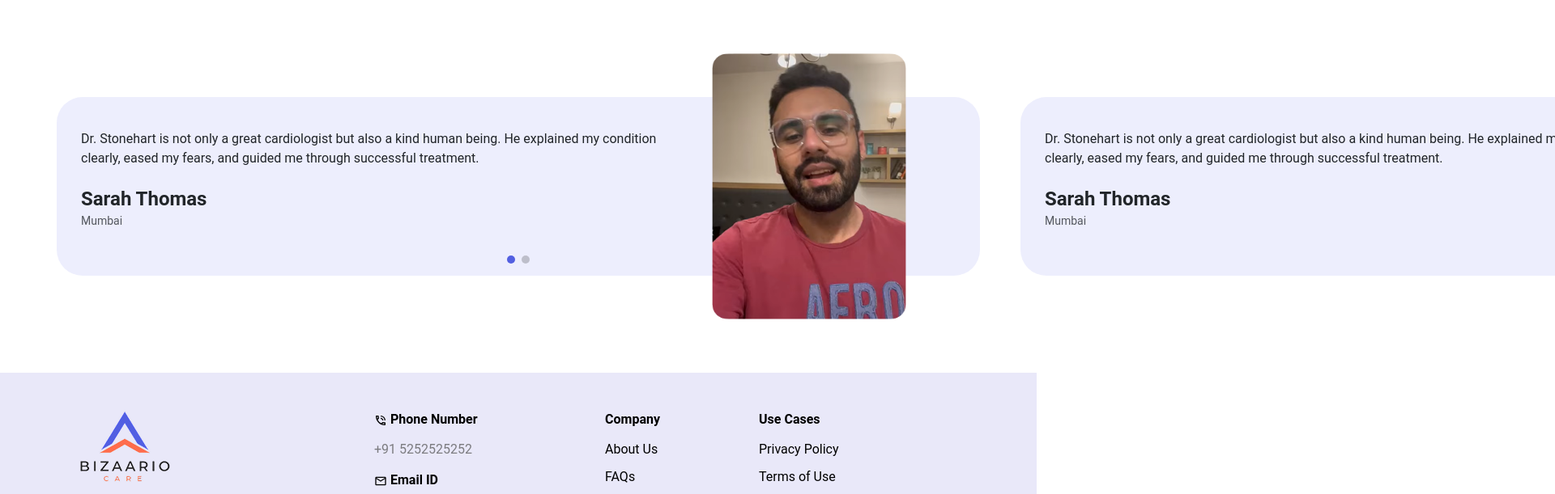
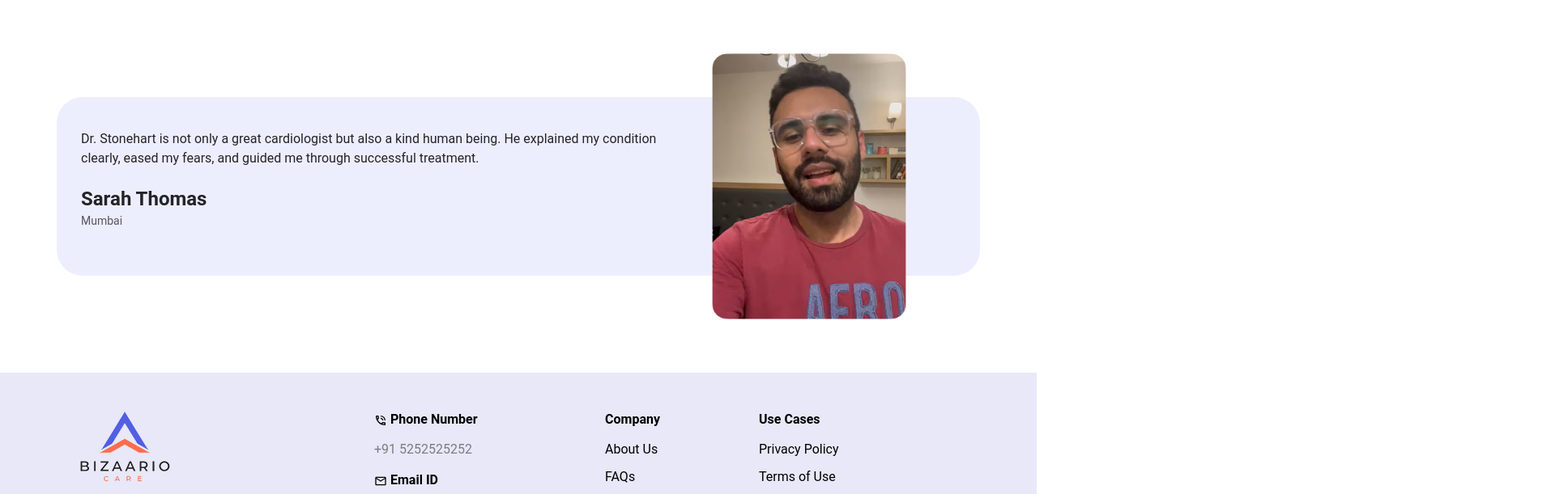
Before and after one commit to deepakkashyap1100/Bizaariocare-new, a React (Vite) app: page / in a window 1280 px wide. Shown: the part 4400-5011 px from the top of the page at 81% size, 1920 px wide, since content can reach past the window. Built offline with nearby package versions, Linux system fonts and the light colour scheme.

Commit message:
update01

```diff
--- a/src/UI/TestimonialCard.jsx
+++ b/src/UI/TestimonialCard.jsx
@@ -60,24 +60,7 @@ const TestimonialCard = () => {
                      </div>
                  </div>
             </SwiperSlide>
-            <SwiperSlide>
-                 <div className="inner-testmonial">
-                     <div className="col-lg-8 col-12 pb-3   ">
-                         <p className="mb-4 testimonial-text">
-                             Dr. Stonehart is not only a great cardiologist but also a kind human
-                             being. He explained my condition clearly, eased my fears, and guided
-                             me through successful treatment.
-                         </p>
-                         <h4 className="fw-bold mb-0">Sarah Thomas</h4>
-                         <small className="text-muted">Mumbai</small>
-                         {/*
-                         <FaQuoteLeft className="quote-icon text-muted" /> */}
-                     </div>
-                     <div className="fix-user-img">
-                         <img src={testmonial1} alt="Testimonial " className="img-fluid testimonial-img" />
-                     </div>
-                 </div>
-            </SwiperSlide>
+
 
           </Swiper>
       </>
```
